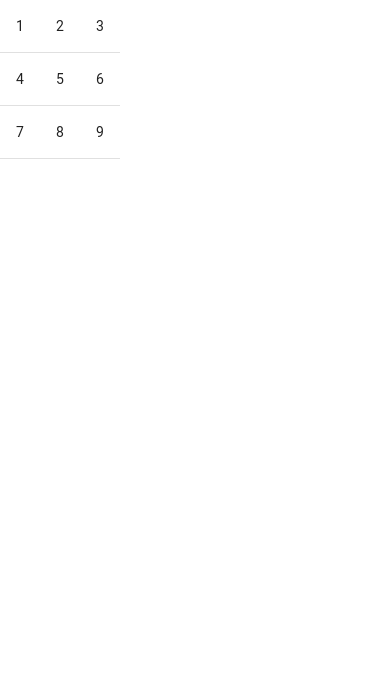
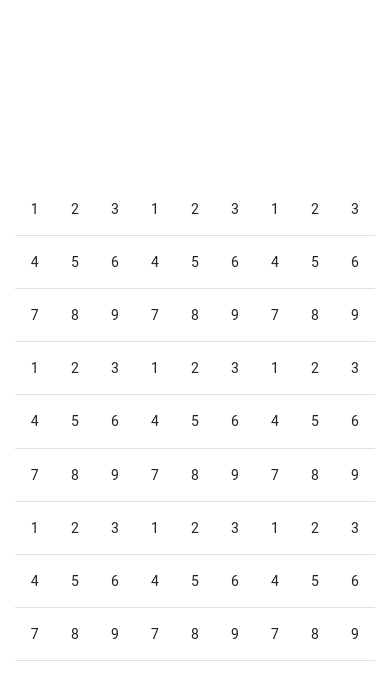
Before and after one commit to Eanam/sudoku_game, a React (Create React App) app: page / in a window 390 px wide. Shown: the top 700 px of the page. Built offline with nearby package versions, Linux system fonts and the light colour scheme.

Commit message:
create responsive sudoku panel

```diff
--- a/src/App.css
+++ b/src/App.css
@@ -24,8 +24,31 @@
   color: white;
 }
 
+.CenterBox {
+  min-height: 100vh;
+  display: flex;
+  flex-direction: column;
+  align-items: center;
+  justify-content: center;
+}
+
 .App-link {
   color: #61dafb;
+}
+
+.PannelGrid {
+  display: grid;
+  grid-template-columns: repeat(3, 1fr);
+  grid-template-rows: repeat(3, 1fr);
+  width: auto;
+  max-width: 100%;
+}
+
+.PannelItem {
+  display: flex;
+  justify-content: center;
+  align-items: center;
+
 }
 
 @keyframes App-logo-spin {
--- a/src/App.tsx
+++ b/src/App.tsx
@@ -6,7 +6,15 @@ import SudokuPanel from './components/SudokuPanel';
 function App() {
   return (
     <div className="App">
-        <SudokuPanel />
+      <div className='CenterBox'>
+        <div className='PannelGrid'>
+          {
+            Array.from({ length: 9 }, (_, index) => (
+              <SudokuPanel  className={"PannelItem"} key={index}/>
+            ))
+          }
+        </div>
+      </div>
     </div>
   );
 }
--- a/src/components/SudokuPanel.tsx
+++ b/src/components/SudokuPanel.tsx
@@ -1,11 +1,16 @@
 import { TableBody, TableCell, TableContainer, TableRow } from "@mui/material";
 
-function SudokuPanel() {
+interface SudokuPanelProps {
+    className?: string
+}
+
+function SudokuPanel(props: SudokuPanelProps) {
 
     //parse items form props
     let items = [[1, 2, 3], [4, 5, 6], [7, 8, 9]]
 
     return (
+        <div className={props.className}>
             <TableContainer>
                 <TableBody>
                     {
@@ -23,6 +28,7 @@ function SudokuPanel() {
                     }
                 </TableBody>
             </TableContainer>
+        </div>
     );
 
 }
```
Lines whose indentation alone changed are shown as unchanged.
